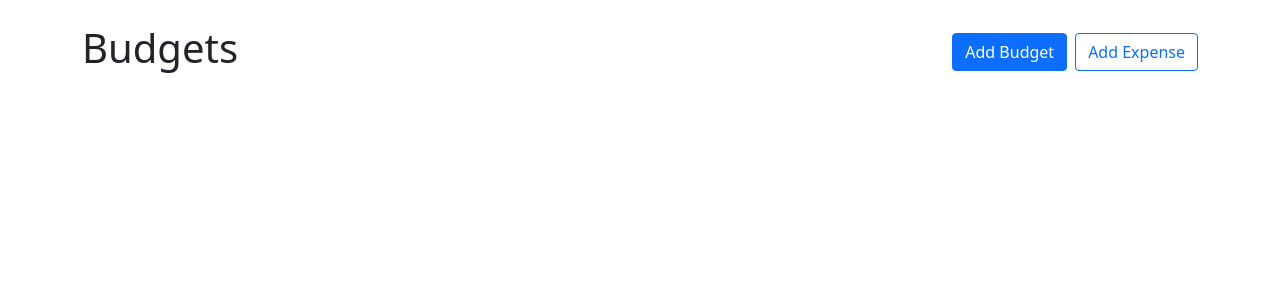
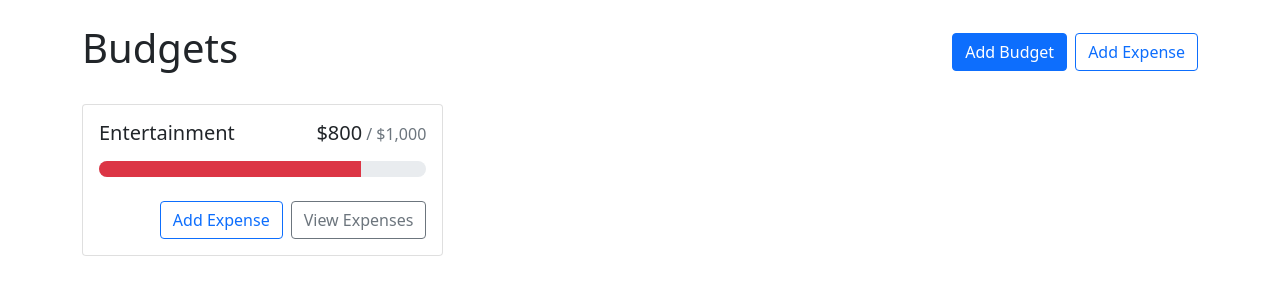
Before and after one commit to triciachow/react-budget, a React (Create React App) app: page / in a window 1280 px wide. Shown: the top 300 px of the page. Built offline with nearby package versions, Linux system fonts and the light colour scheme.

Commit message:
Design BudgetCard component

```diff
--- a/src/App.js
+++ b/src/App.js
@@ -1,5 +1,6 @@
 import React from "react";
 import { Button, Container, Stack } from "react-bootstrap";
+import BudgetCard from "./components/BudgetCard";
 
 function App() {
   return (
@@ -17,7 +18,9 @@
             gap: "1rem",
             alignItems: "flex-start",
           }}
-        ></div>
+        >
+          <BudgetCard name="Entertainment" amount={800} max={1000}></BudgetCard>
+        </div>
       </Container>
     </>
   );
--- a/src/components/BudgetCard.js
+++ b/src/components/BudgetCard.js
@@ -1,21 +1,52 @@
 import React from "react";
-import { Card } from "react-bootstrap";
+import { Button, Card, ProgressBar, Stack } from "react-bootstrap";
+import { currencyFormatter } from "../util";
 
-function BudgetCard({ name, amount, max }) {
+function BudgetCard({ name, amount, max, gray }) {
+  const classNames = [];
+  if (amount > max) {
+    classNames.push("bg-danger", "bg-opacity-10");
+  } else if (gray) {
+    classNames.push("bg-light");
+  }
+
   return (
     <>
-      <Card>
+      <Card className={classNames.join(" ")}>
         <Card.Body>
-          <Card.Title>
-            <div>{name}</div>
-            <div>
-              {amount} / {max}
+          <Card.Title className="d-flex justify-content-between align-items-baseline fw-normal mb-3">
+            <div className="me-2">{name}</div>
+            <div className="d-flex align-items-baseline">
+              {currencyFormatter.format(amount)}
+              <span className="text-muted fs-6 ms-1">
+                / {currencyFormatter.format(max)}
+              </span>
             </div>
           </Card.Title>
+          <ProgressBar
+            className="rounded-pill"
+            variant={getProgressBarVariant(amount, max)}
+            min={0}
+            max={max}
+            now={amount}
+          />
+          <Stack direction="horizontal" gap="2" className="mt-4">
+            <Button variant="outline-primary" className="ms-auto">
+              Add Expense
+            </Button>
+            <Button variant="outline-secondary">View Expenses</Button>
+          </Stack>
         </Card.Body>
       </Card>
     </>
   );
 }
 
+const getProgressBarVariant = (amount, max) => {
+  const ratio = amount / max;
+  if (ratio < 0.5) return "primary";
+  if (ratio < 0.75) return "warning";
+  else return "danger";
+};
+
 export default BudgetCard;
--- a/src/util.js
+++ b/src/util.js
@@ -1,5 +1,5 @@
 export const currencyFormatter = new Intl.NumberFormat(undefined, {
-  currency: "sgd",
+  currency: "usd",
   style: "currency",
   minimumFractionDigits: 0,
 });
```
